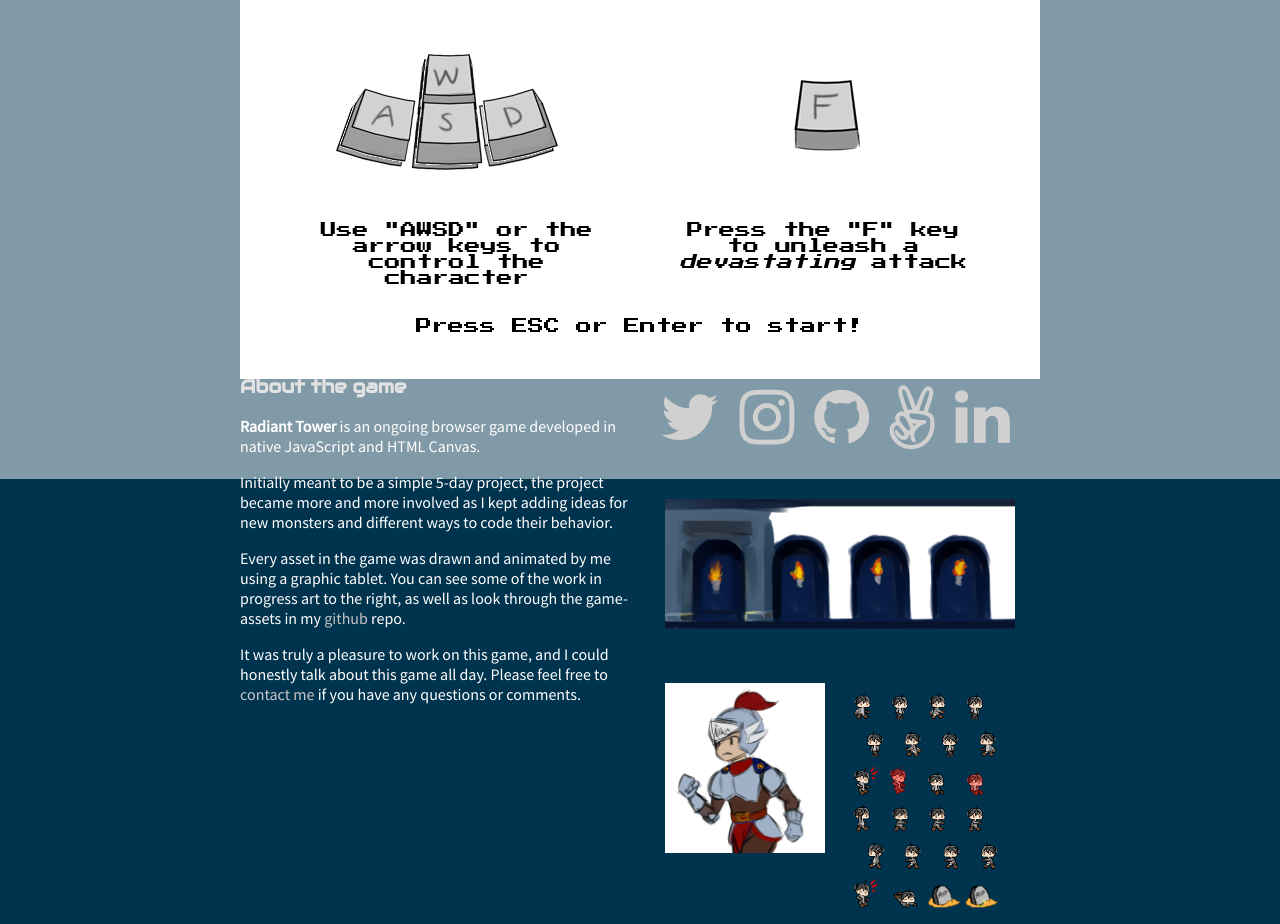
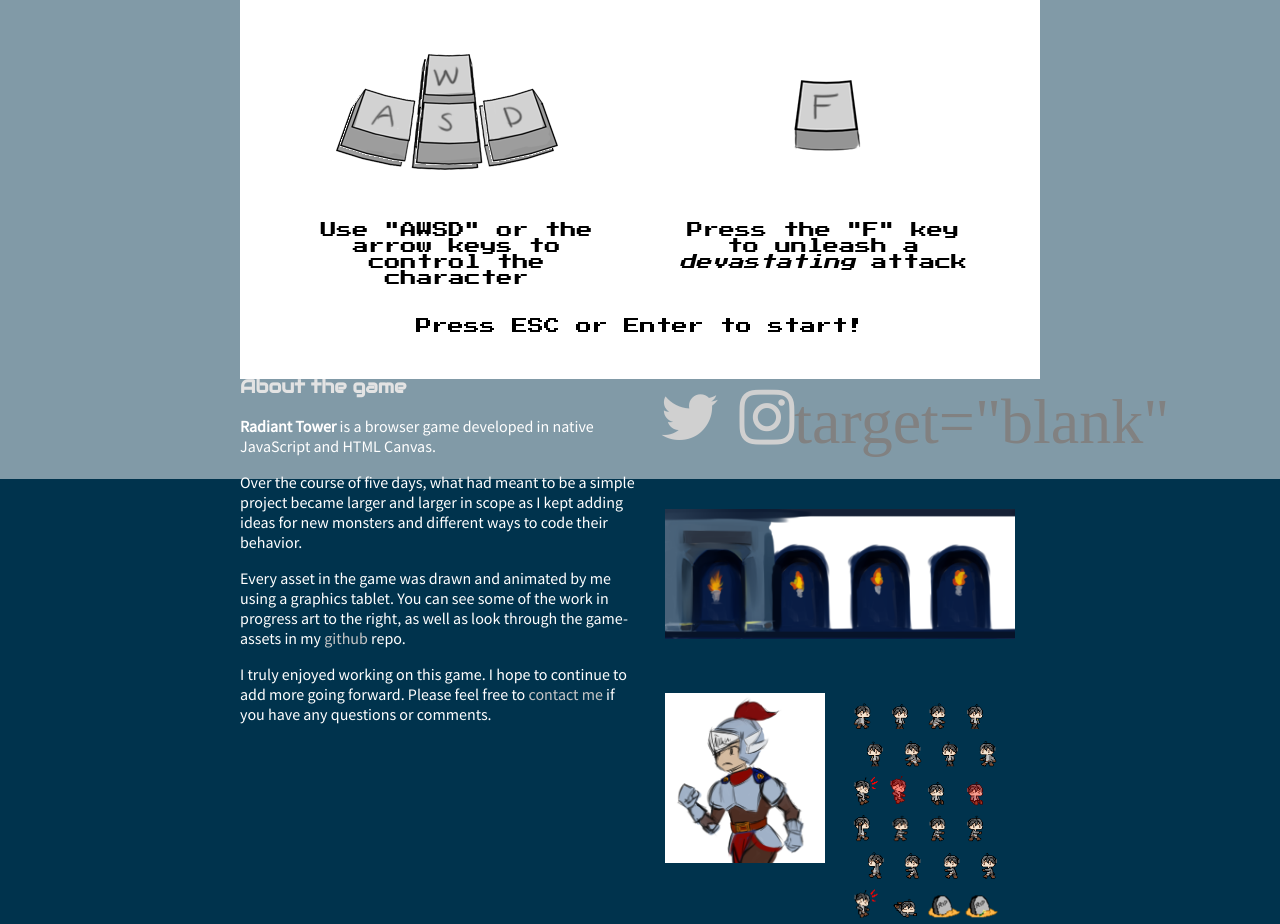
Before and after one commit to raphiree/radiant_tower, a website built with webpack: page index.html in a window 1280 px wide. Shown: the part 321-1245 px from the top of the page. Built offline with nearby package versions, Linux system fonts and the light colour scheme; a web font is replaced by a local one.

Commit message:
Change description text

```diff
--- a/index.html
+++ b/index.html
@@ -46,40 +46,39 @@
   <div class="footer-wrap">
     <content id="explanations">
       <h3>
-        <a href="https://github.com/raphiree/radiant_tower">About the game</a>
+        <a target="blank" href="https://github.com/raphiree/radiant_tower">About the game</a>
       </h3>
       <p>
         <b>Radiant Tower</b>
-        is an ongoing browser game developed in native JavaScript and HTML Canvas.
+        is a browser game developed in native JavaScript and HTML Canvas.
       </p>
       <p>
-        Initially meant to be a simple 5-day project, the project became more and more
-        involved as I kept adding ideas for new monsters and different ways to
-        code their behavior.
+        Over the course of five days, what had meant to be a simple project became larger and larger
+        in scope as I kept adding ideas for new monsters and different ways to code their behavior.
       </p>
       <p>
-        Every asset in the game was drawn and animated by me using a graphic tablet.
+        Every asset in the game was drawn and animated by me using a graphics tablet.
         You can see some of the work in progress art to the right,
         as well as look through the game-assets in my
-        <a href="https://github.com/raphiree/radiant_tower">github</a> repo.
+        <a target="blank" href="https://github.com/raphiree/radiant_tower">github</a> repo.
       </p>
       <p>
-        It was truly a pleasure to work on this game,
-        and I could honestly talk about this game all day. Please feel free to <a href="mailto:contact@scottjpark.com">contact me</a>
+        I truly enjoyed working on this game. I hope to continue to add more going forward.
+        Please feel free to <a href="mailto:contact@scottjpark.com">contact me</a>
         if you have any questions or comments.
       </p>
     </content>
     <section class="right-column">
       <nav id="credits">
-        <a href="https://twitter.com/atuesdayheist" class="fa fa-twitter"></a>
-        <a href="https://www.instagram.com/a_tuesday_heist/" class="fa fa-instagram"></a>
-        <a href="https://github.com/raphiree" class="fa fa-github"></a>
-        <a href="https://angel.co/scott-park-5" class="fa fa-angellist"></a>
-        <a href="https://www.linkedin.com/in/parkscott/" class="fa fa-linkedin"></a>
+        <a target="blank" href="https://twitter.com/atuesdayheist" class="fa fa-twitter"></a>
+        <a target="blank" href="https://www.instagram.com/a_tuesday_heist/" class="fa fa-instagram"></a>target="blank"
+        <a target="blank" href="https://github.com/raphiree" class="fa fatarget="blank" -github"></a>
+        <a target="blank" href="https://angel.co/scott-park-5" class="fa fatarget="blank" -angellist"></a>
+        <a target="blank" href="https://www.linkedin.com/in/parkscott/" class="fa fatarget="blank" -linkedin"></a>
       </nav>
-      <a href="assets/display/concept_1.png"><img src="assets/display/concept_1.png" width="350px"></a>
-      <a href="assets/display/concept_3.png"><img src="assets/display/concept_3.png" width="160px" height="170px"></a>
-      <a href="assets/display/concept_2.png"><img src="assets/display/concept_2.png" width="150px"></a>
+      <a target="blank" href="assets/display/concept_1.png"><img src="assets/display/concept_1.png" width="350px"></a>
+      <a target="blank" href="assets/display/concept_3.png"><img src="assets/display/concept_3.png" width="160px" height="170px"></a>
+      <a target="blank" href="assets/display/concept_2.png"><img src="assets/display/concept_2.png" width="150px"></a>
     </section>
     </div>
   <script src="./dist/main.js"></script>
```
